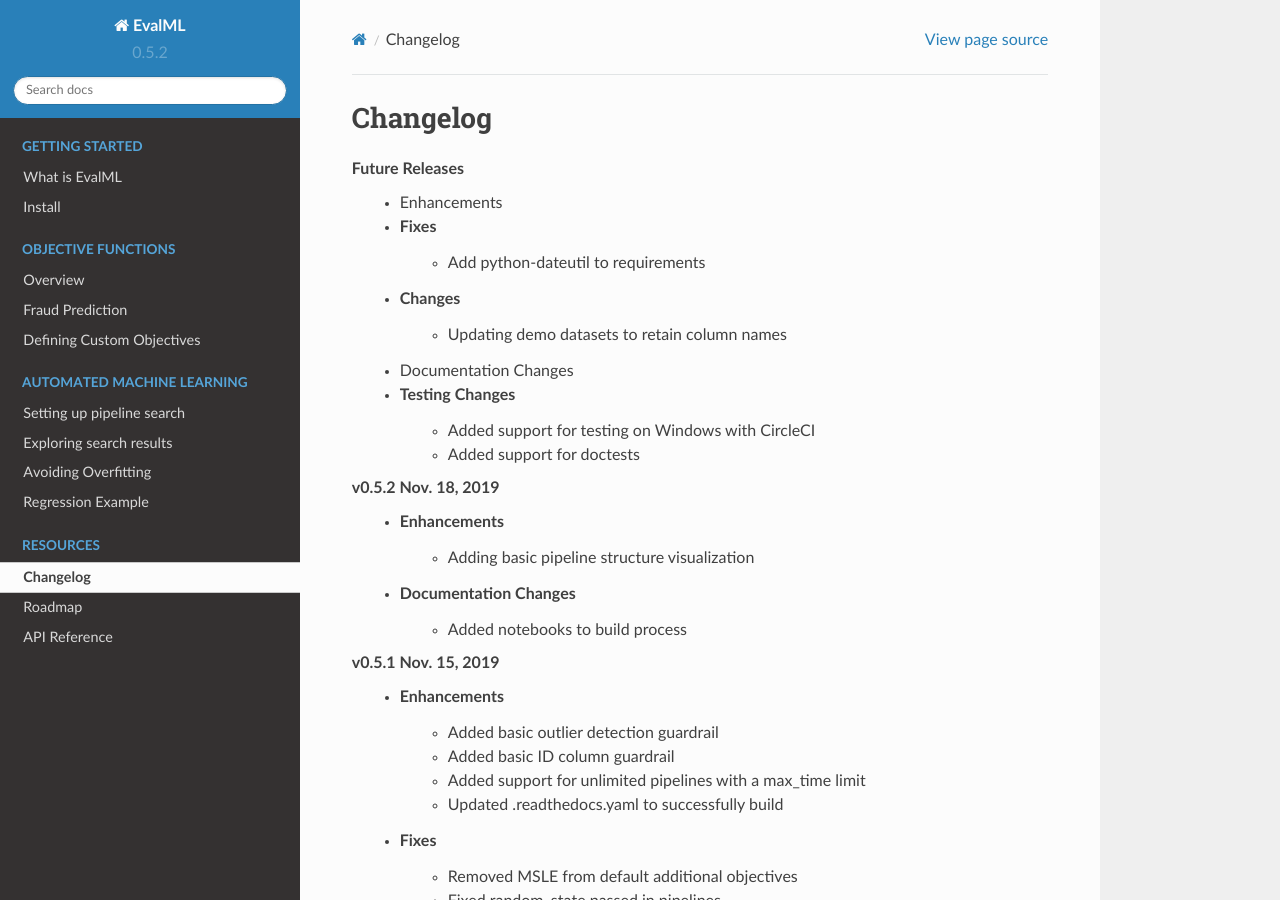
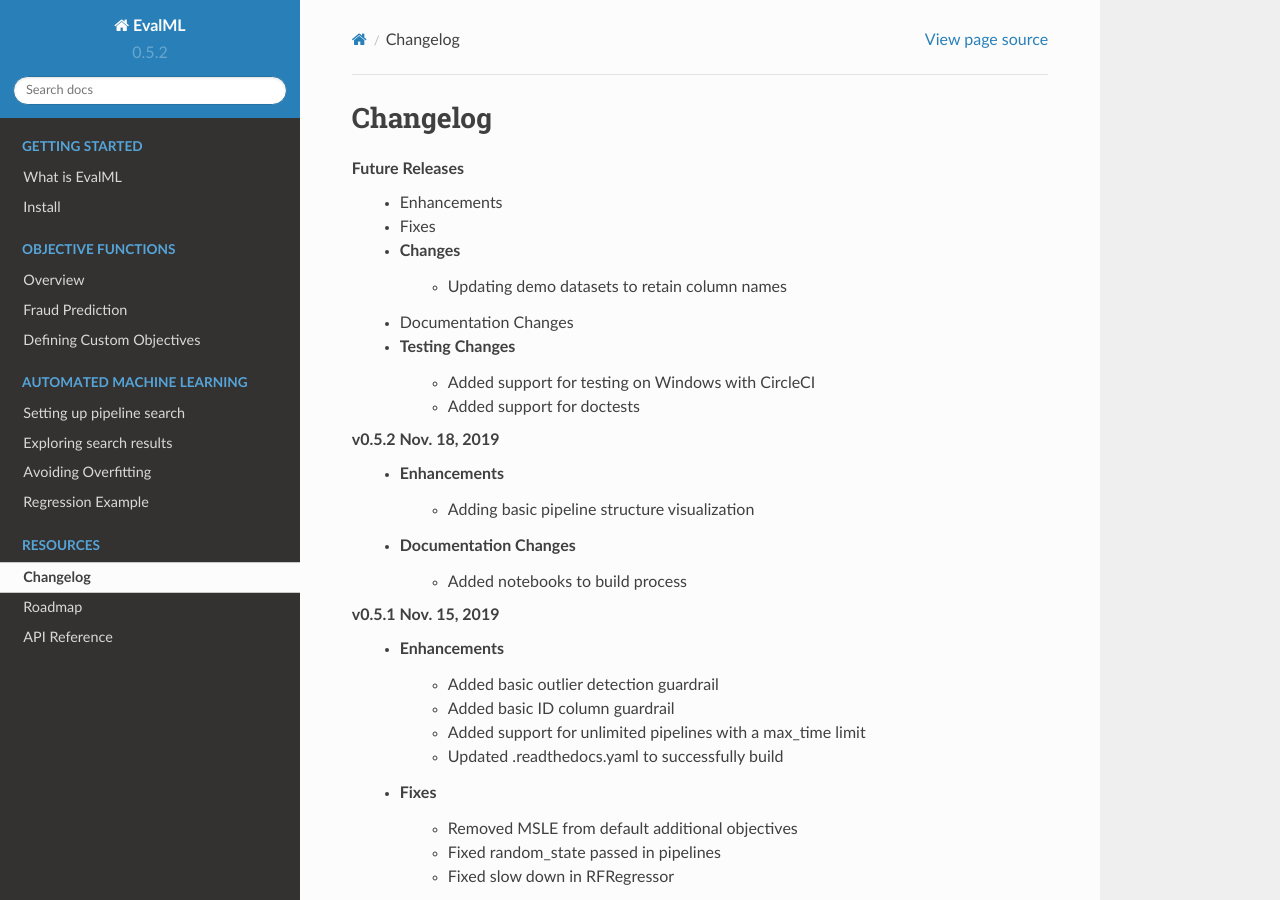
Before and after one commit to alteryx/evalml, a Sphinx documentation site: the page built from docs/source/changelog.rst, in a window 1280 px wide and 900 px high. Built offline with Sphinx 7.4.7 and the Read the Docs theme 2.0.0, drawn with Linux system fonts in a browser that asks for light colours; pages that are not in the unit, such as notebooks, are missing from menus.

Commit message:
Revert "Add python-dateutil to requirements. (#234)"
This reverts commit d73d1f467e7a1fa850d0365800b98c8ed7f03403.

```diff
--- a/docs/source/changelog.rst
+++ b/docs/source/changelog.rst
@@ -5,7 +5,6 @@
 **Future Releases**
     * Enhancements
     * Fixes
-        * Add python-dateutil to requirements :pr:`234`
     * Changes
         * Updating demo datasets to retain column names :pr:`223`
     * Documentation Changes
--- a/requirements.txt
+++ b/requirements.txt
@@ -1,4 +1,3 @@
-python-dateutil>=2.1,<2.8.1
 scipy>=1.2.1
 scikit-learn>=0.21.3
 dask[complete]>=2.1.0
```
